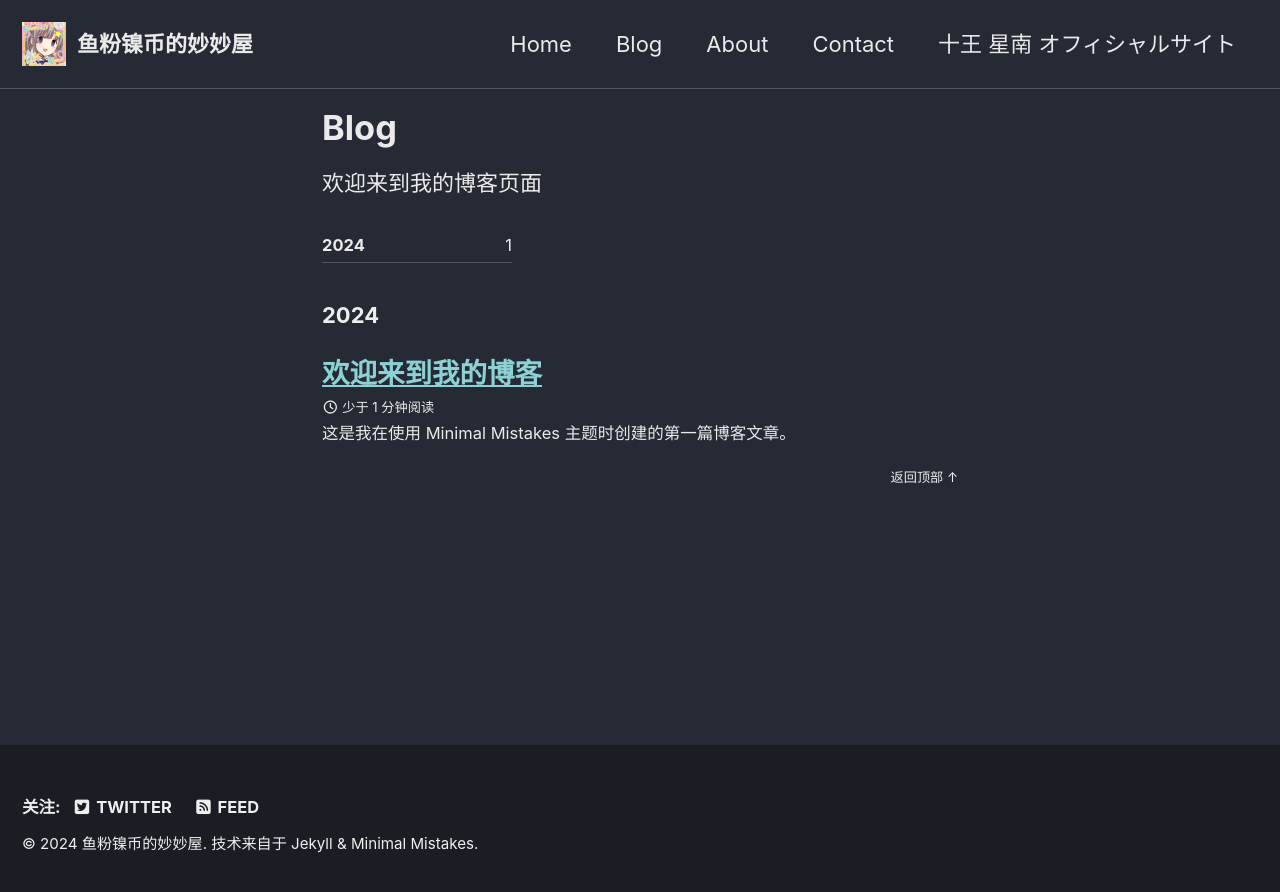
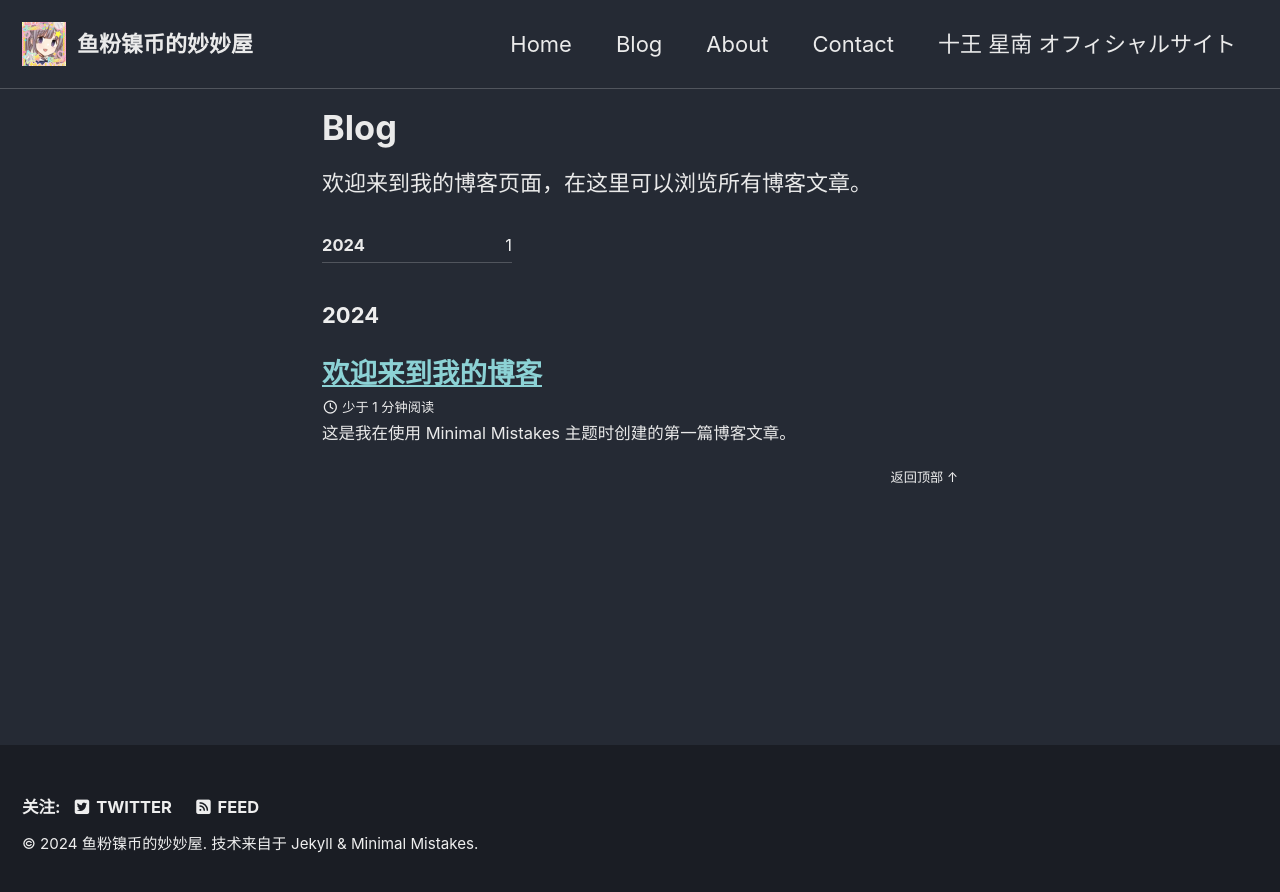
Before and after one commit to lilyknight39/lilyknight39.github.io, a Jekyll site: the page built from _pages/blog.md, in a window 1280 px wide. Shown: the top 892 px of the page. Built offline with Jekyll 4.4.1, drawn with Linux system fonts in a browser that asks for light colours; cached includes are drawn as plain includes.

Commit message:
Update blog.md

```diff
--- a/_pages/blog.md
+++ b/_pages/blog.md
@@ -4,4 +4,4 @@ title: "Blog"
 permalink: /blog/
 ---
 
-欢迎来到我的博客页面
+欢迎来到我的博客页面，在这里可以浏览所有博客文章。
```
